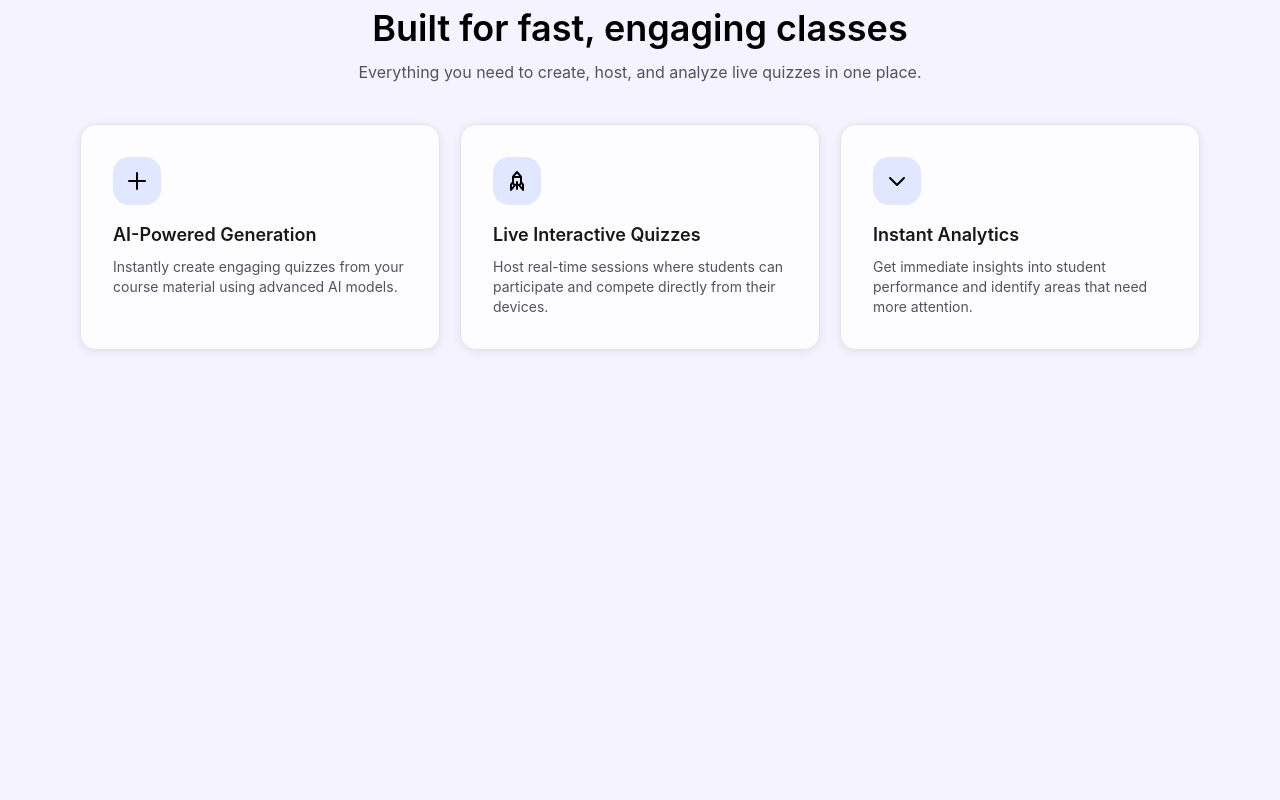
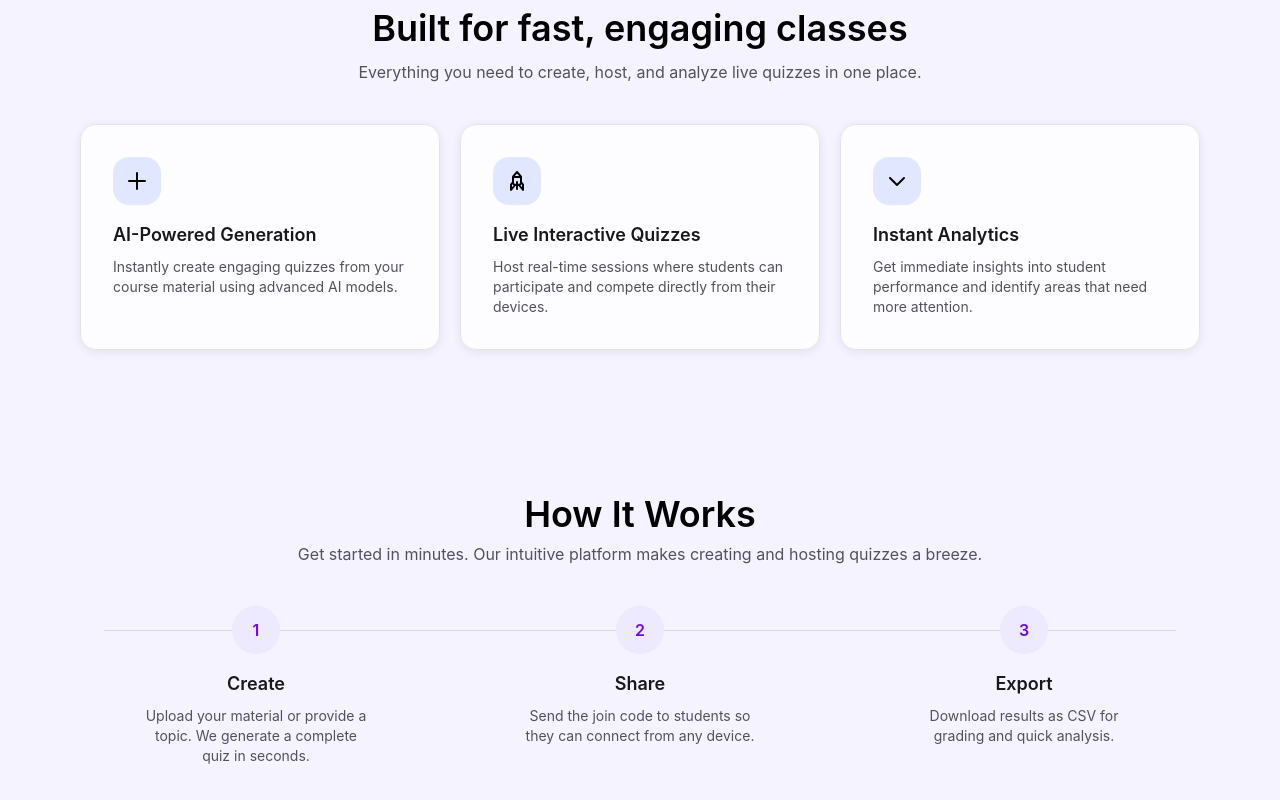
Before and after one commit to rabiibanine/quizlive, a React (Vite) app: page / in a window 1280 px wide. Shown: the part 804-1604 px from the top of the page. Before the commit the page ends 1234 px from the top, so only its background shows below. Built offline with nearby package versions, Linux system fonts and the light colour scheme; no server answers.

Commit message:
Add How it works section

```diff
--- /dev/null
+++ b/src/components/HowItWorksSection.tsx
@@ -0,0 +1,44 @@
+const steps = [
+  {
+    title: "Create",
+    description: "Upload your material or provide a topic. We generate a complete quiz in seconds.",
+  },
+  {
+    title: "Share",
+    description: "Send the join code to students so they can connect from any device.",
+  },
+  {
+    title: "Export",
+    description: "Download results as CSV for grading and quick analysis.",
+  },
+];
+
+function HowItWorksSection() {
+  return (
+    <section className="w-full md:py-16">
+      <div className="mx-auto w-full max-w-6xl px-4">
+        <div className="text-center">
+          <h2 className="text-2xl md:text-4xl font-semibold text-black">How It Works</h2>
+          <p className="mt-2 text-sm md:text-base text-zinc-600">
+            Get started in minutes. Our intuitive platform makes creating and hosting quizzes a breeze.
+          </p>
+        </div>
+
+        <div className="mt-10 grid gap-8 md:grid-cols-3 relative">
+          <div className="pointer-events-none absolute left-6 right-6 top-6 hidden h-px bg-violet-200 md:block" />
+          {steps.map((step, index) => (
+            <div key={step.title} className="relative z-10 flex flex-col items-center text-center">
+              <div className="flex h-12 w-12 items-center justify-center rounded-full bg-violet-100 text-violet-700 font-semibold">
+                {index + 1}
+              </div>
+              <h3 className="mt-4 text-lg font-semibold text-zinc-900">{step.title}</h3>
+              <p className="mt-2 text-sm text-zinc-600 max-w-[26ch]">{step.description}</p>
+            </div>
+          ))}
+        </div>
+      </div>
+    </section>
+  );
+}
+
+export default HowItWorksSection;
--- a/src/pages/Home.tsx
+++ b/src/pages/Home.tsx
@@ -2,6 +2,7 @@ import Orb from "../components/Orb";
 import NavBar from "../components/NavBar";
 import Button from "../components/Button";
 import FeaturesSection from "../components/FeaturesSection";
+import HowItWorksSection from "../components/HowItWorksSection";
 import { useNavigate } from "react-router-dom";
 
 function Home() {
@@ -38,6 +39,7 @@ function Home() {
       </div>
 
       <FeaturesSection />
+      <HowItWorksSection />
     </div>
   );
 }
```
